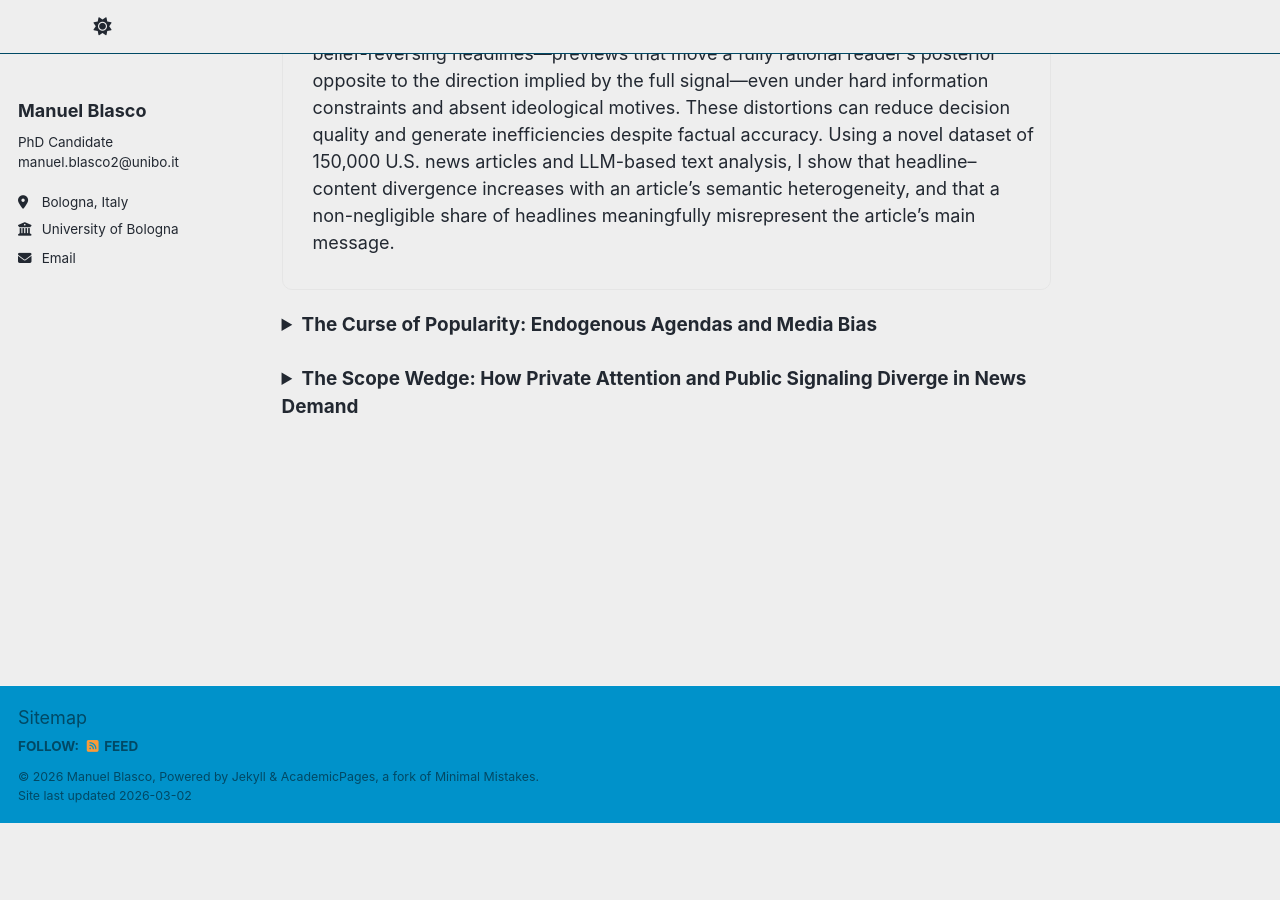
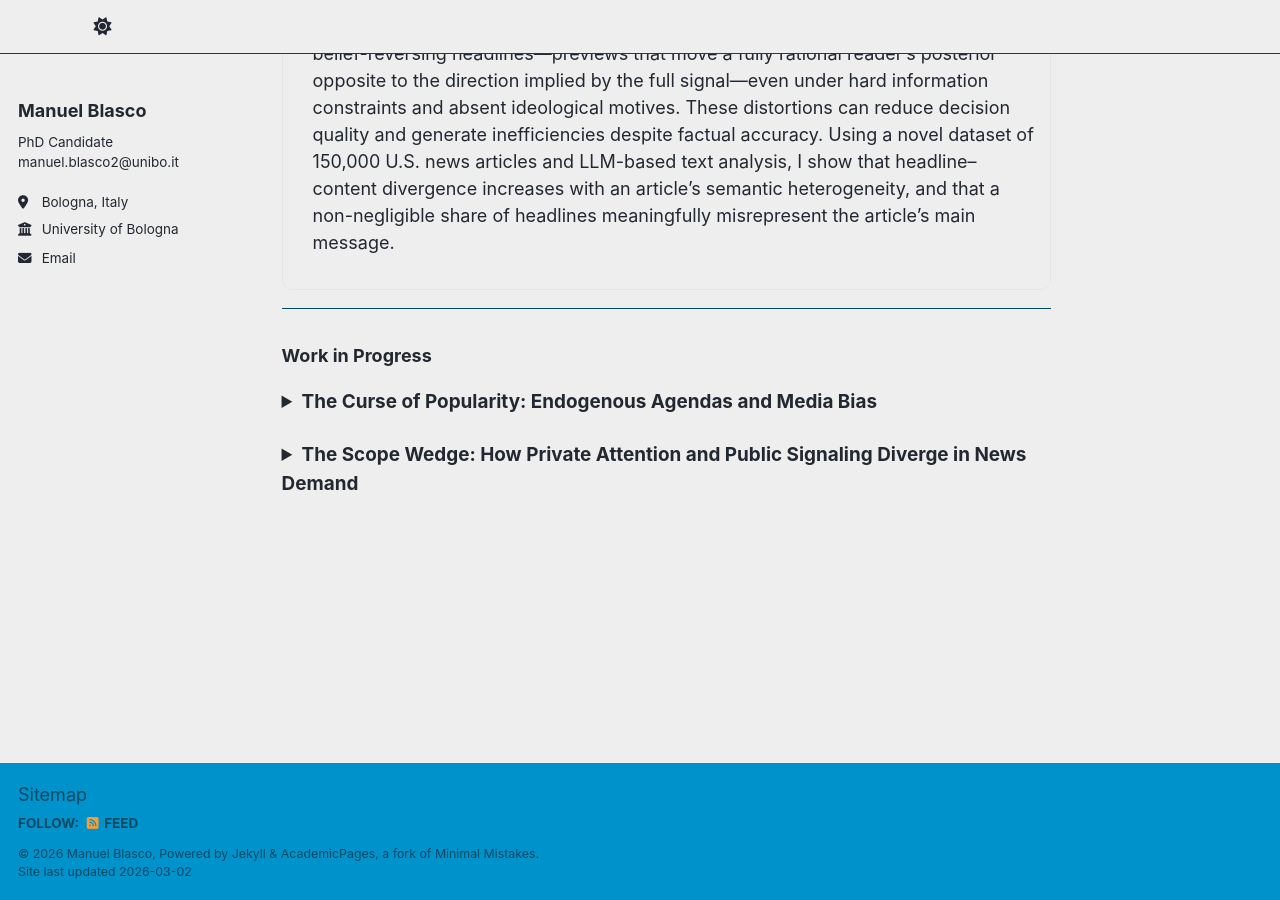
Before and after one commit to ManuelBlasco/manuelblasco.github.io, a Jekyll site: the page built from _pages/about.md, in a window 1280 px wide and 900 px high, scrolled down 953 px. Built offline with Jekyll 4.4.1, drawn with Linux system fonts in a browser that asks for light colours; a script that is not in the unit is left out; before the commit the page ends 1776 px from its top, so only the background shows below that.

Commit message:
Update about.md

```diff
--- a/_pages/about.md
+++ b/_pages/about.md
@@ -43,6 +43,10 @@ I am a microeconomist working on Media and Information Economics and Political E
   </div>
 </details>
 
+---
+
+### Work in Progress
+
 <details style="margin: 0.9rem 0; padding: 0.25rem 0;">
   <summary style="cursor: pointer; font-weight: 700; font-size: 1.05em;">
     The Curse of Popularity: Endogenous Agendas and Media Bias
```
